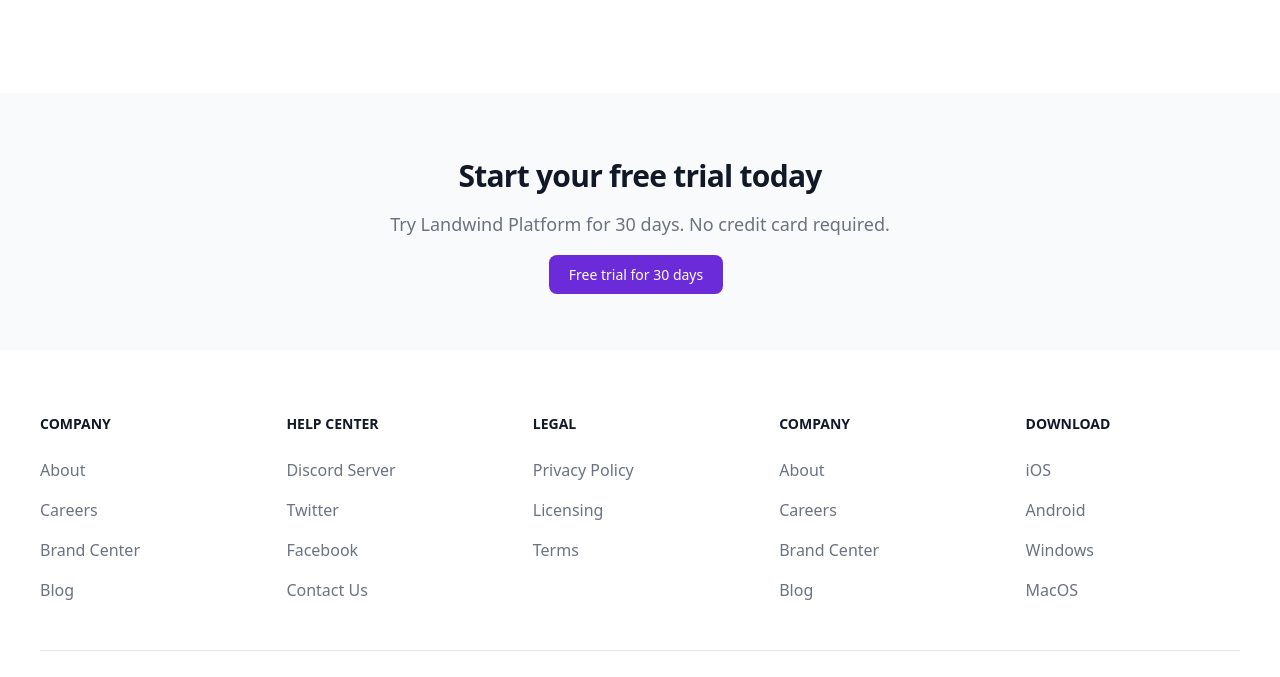
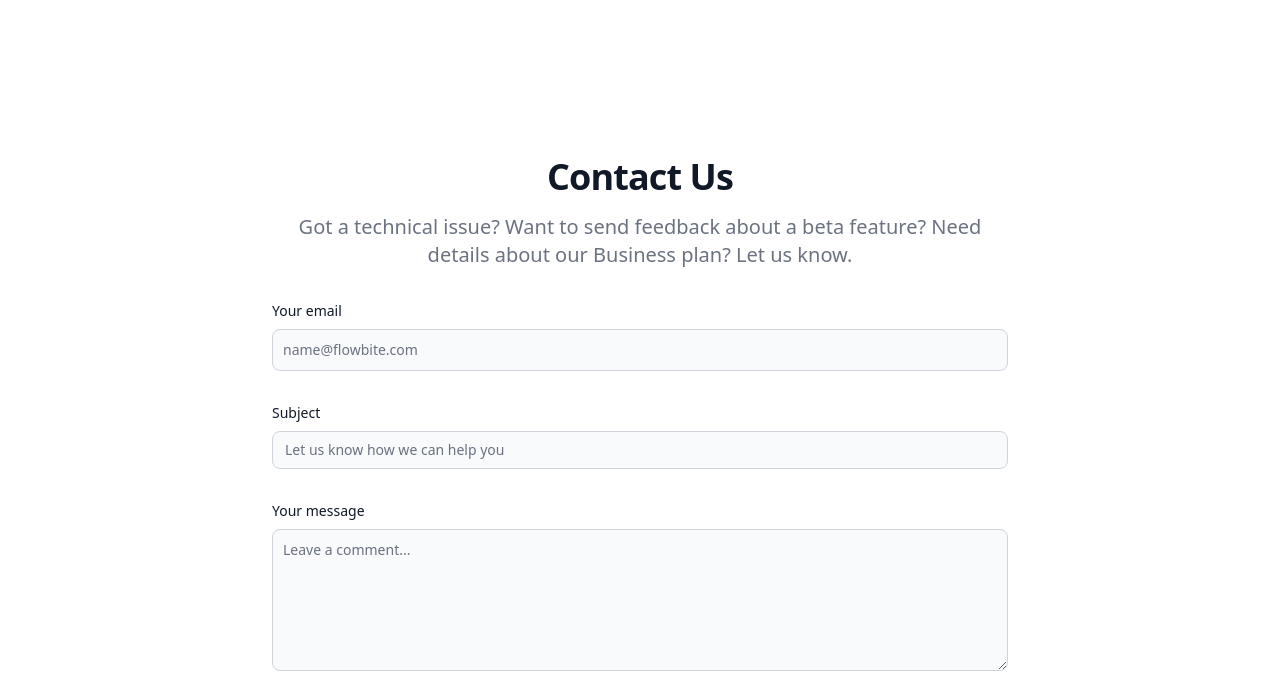
Before and after one commit to Proyek-Three/fe-promosi-umkm, a plain HTML site: page index.html in a window 1280 px wide. Shown: the part 2684-3361 px from the top of the page. Drawn offline with nearby package versions, Linux system fonts and the light colour scheme.

Commit message:
Add contact us

```diff
--- a/index.html
+++ b/index.html
@@ -343,17 +343,37 @@
         </div>
     </section>
     <!-- End block -->
-    <!-- Start block -->
-    <section class="bg-gray-50 dark:bg-gray-800">
-        <div class="max-w-screen-xl px-4 py-8 mx-auto lg:py-16 lg:px-6">
-            <div class="max-w-screen-sm mx-auto text-center">
-                <h2 class="mb-4 text-3xl font-extrabold leading-tight tracking-tight text-gray-900 dark:text-white">Start your free trial today</h2>
-                <p class="mb-6 font-light text-gray-500 dark:text-gray-400 md:text-lg">Try Landwind Platform for 30 days. No credit card required.</p>
-                <a href="#" class="text-white bg-purple-700 hover:bg-purple-800 focus:ring-4 focus:ring-purple-300 font-medium rounded-lg text-sm px-5 py-2.5 mr-2 mb-2 dark:bg-purple-600 dark:hover:bg-purple-700 focus:outline-none dark:focus:ring-purple-800">Free trial for 30 days</a>
-            </div>
+
+
+
+    <!-- CONTACT US -->
+    <section class="bg-white dark:bg-gray-900">
+        <div class="py-8 lg:py-16 px-4 mx-auto max-w-screen-md">
+            <h2 class="mb-4 text-4xl tracking-tight font-extrabold text-center text-gray-900 dark:text-white">Contact Us</h2>
+            <p class="mb-8 lg:mb-16 font-light text-center text-gray-500 dark:text-gray-400 sm:text-xl">Got a technical issue? Want to send feedback about a beta feature? Need details about our Business plan? Let us know.</p>
+            <form action="#" class="space-y-8">
+                <div>
+                    <label for="email" class="block mb-2 text-sm font-medium text-gray-900 dark:text-gray-300">Your email</label>
+                    <input type="email" id="email" class="shadow-sm bg-gray-50 border border-gray-300 text-gray-900 text-sm rounded-lg focus:ring-primary-500 focus:border-primary-500 block w-full p-2.5 dark:bg-gray-700 dark:border-gray-600 dark:placeholder-gray-400 dark:text-white dark:focus:ring-primary-500 dark:focus:border-primary-500 dark:shadow-sm-light" placeholder="name@flowbite.com" required>
+                </div>
+                <div>
+                    <label for="subject" class="block mb-2 text-sm font-medium text-gray-900 dark:text-gray-300">Subject</label>
+                    <input type="text" id="subject" class="block p-3 w-full text-sm text-gray-900 bg-gray-50 rounded-lg border border-gray-300 shadow-sm focus:ring-primary-500 focus:border-primary-500 dark:bg-gray-700 dark:border-gray-600 dark:placeholder-gray-400 dark:text-white dark:focus:ring-primary-500 dark:focus:border-primary-500 dark:shadow-sm-light" placeholder="Let us know how we can help you" required>
+                </div>
+                <div class="sm:col-span-2">
+                    <label for="message" class="block mb-2 text-sm font-medium text-gray-900 dark:text-gray-400">Your message</label>
+                    <textarea id="message" rows="6" class="block p-2.5 w-full text-sm text-gray-900 bg-gray-50 rounded-lg shadow-sm border border-gray-300 focus:ring-primary-500 focus:border-primary-500 dark:bg-gray-700 dark:border-gray-600 dark:placeholder-gray-400 dark:text-white dark:focus:ring-primary-500 dark:focus:border-primary-500" placeholder="Leave a comment..."></textarea>
+                </div>
+                <button type="submit" class="py-3 px-5 text-sm font-medium text-center text-white rounded-lg bg-primary-700 sm:w-fit hover:bg-primary-800 focus:ring-4 focus:outline-none focus:ring-primary-300 dark:bg-primary-600 dark:hover:bg-primary-700 dark:focus:ring-primary-800">Send message</button>
+            </form>
         </div>
-    </section>
-    <!-- End block -->
+      </section>
+      <!-- CONTACT US END -->
+
+
+
+
+
     <footer class="bg-white dark:bg-gray-800">
         <div class="max-w-screen-xl p-4 py-6 mx-auto lg:py-16 md:p-8 lg:p-10">
             <div class="grid grid-cols-2 gap-8 md:grid-cols-3 lg:grid-cols-5">
@@ -442,7 +462,9 @@
                     </ul>
                 </div>
             </div>
+
             <hr class="my-6 border-gray-200 sm:mx-auto dark:border-gray-700 lg:my-8">
+
             <div class="text-center">
                 <a href="#" class="flex items-center justify-center mb-5 text-2xl font-semibold text-gray-900 dark:text-white">
                     <img src="assets/img/logo.svg" class="h-6 mr-3 sm:h-9" alt="Landwind Logo" />
```
